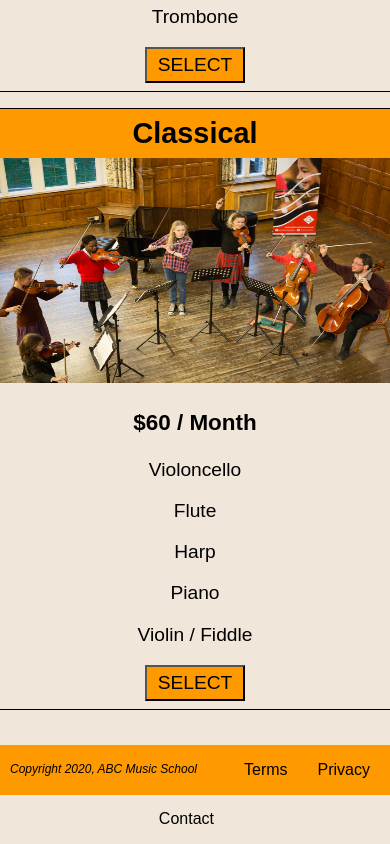
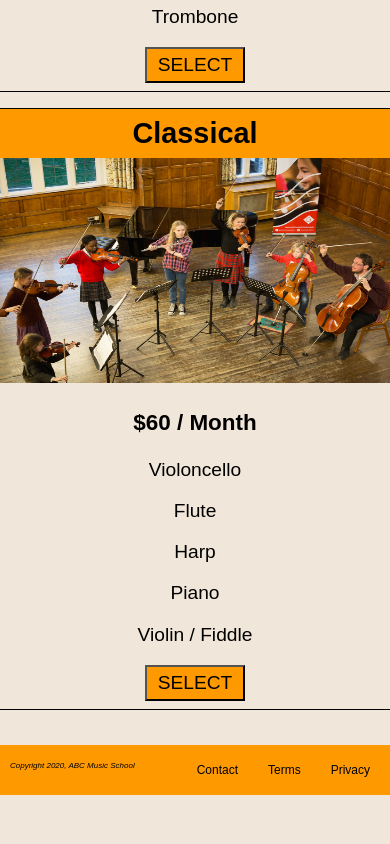
Before and after one commit to ioaihthgyump05/product-landing-page, a plain HTML site: page index.html in a window 390 px wide. Shown: the part 3719-4563 px from the top of the page. After the commit the page ends 4514 px from the top, so only its background shows below. Drawn offline with Linux system fonts and the light colour scheme.

Commit message:
Add files via upload

```diff
--- a/stylesheet.css
+++ b/stylesheet.css
@@ -254,4 +254,12 @@
 			#nav-bar {
 				width: 100%;
 			}
+
+			#footer-div li {
+				font-size: 0.75em;
+			}
+
+			#footer-div p {
+				font-size: 0.5em;
+			}
 		}
```
